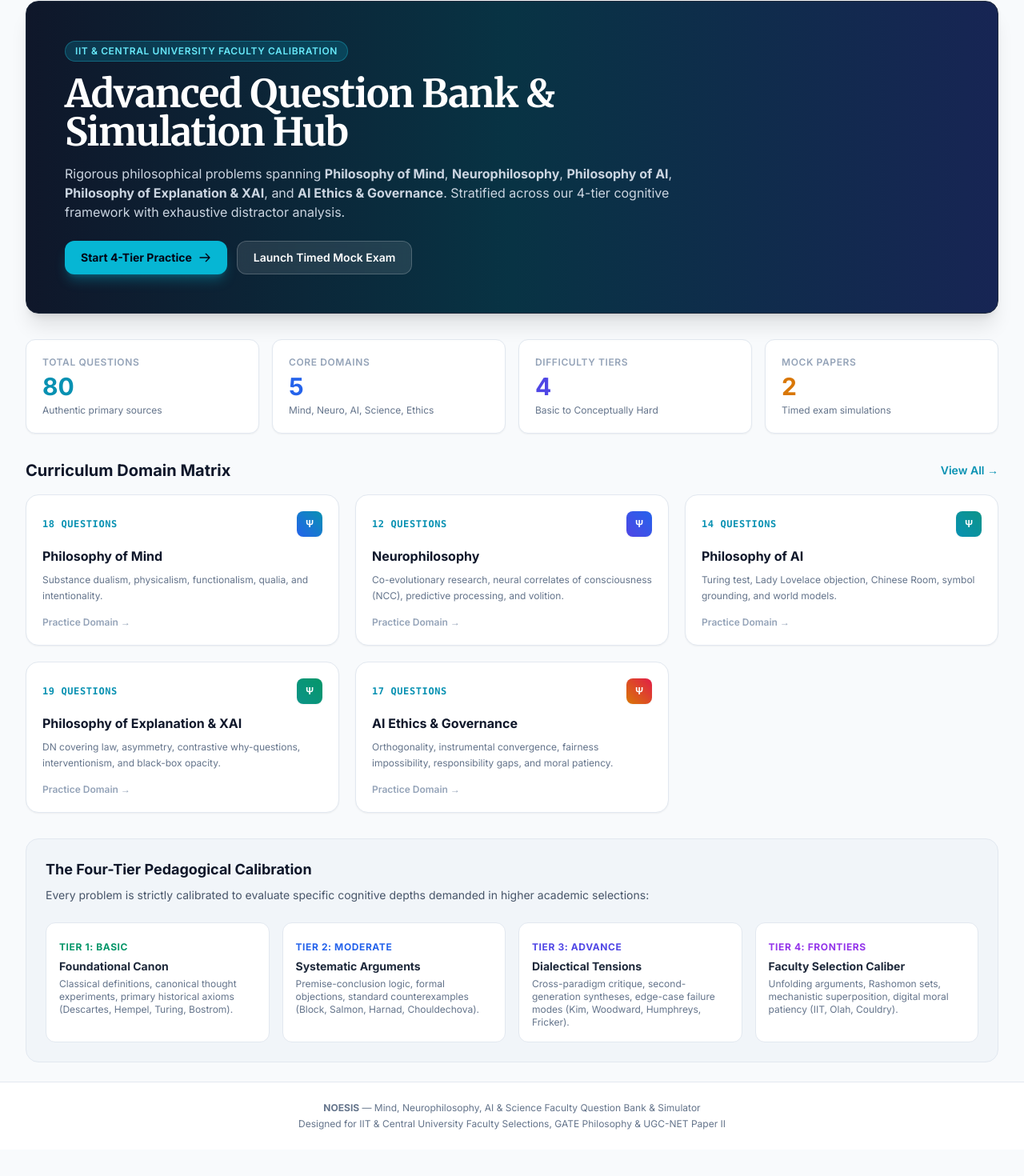
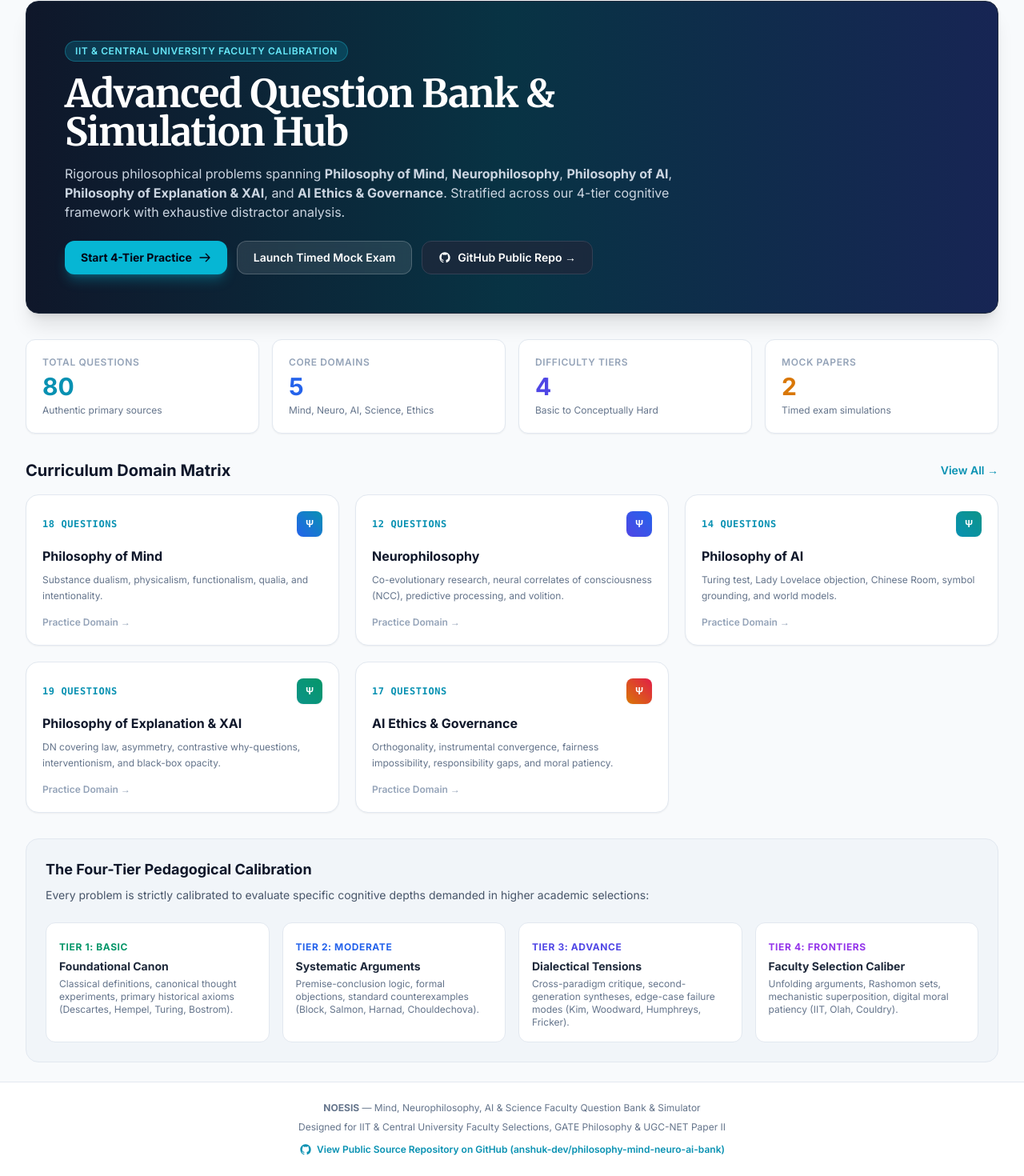
Before and after one commit to anshuk-dev/philosophy-mind-neuro-ai-bank, a plain HTML site: page index.html in a window 1280 px wide. Shown: the part 88-1558 px from the top of the page at 80% size. Before the commit the page ends 1525 px from the top, so only its background shows below. Drawn offline with nearby package versions, Linux system fonts and the light colour scheme.

Commit message:
Add prominent GitHub public repository links across navbar, hero, drawer, and footer

```diff
--- a/index.html
+++ b/index.html
@@ -109,6 +109,12 @@
 
         <!-- Right Controls -->
         <div class="flex items-center space-x-2">
+          <!-- GitHub Link Button -->
+          <a href="https://github.com/anshuk-dev/philosophy-mind-neuro-ai-bank" target="_blank" rel="noopener noreferrer" class="p-2 rounded-lg text-slate-600 hover:text-slate-900 dark:text-slate-300 dark:hover:text-white hover:bg-slate-100 dark:hover:bg-slate-800 transition-colors flex items-center space-x-1.5" title="View Public GitHub Repository">
+            <svg class="w-5 h-5" fill="currentColor" viewBox="0 0 24 24"><path fill-rule="evenodd" clip-rule="evenodd" d="M12 2C6.477 2 2 6.484 2 12.017c0 4.425 2.865 8.18 6.839 9.504.5.092.682-.217.682-.483 0-.237-.008-.868-.013-1.703-2.782.605-3.369-1.343-3.369-1.343-.454-1.158-1.11-1.466-1.11-1.466-.908-.62.069-.608.069-.608 1.003.07 1.53 1.032 1.53 1.032.892 1.53 2.341 1.088 2.91.832.092-.647.35-1.088.636-1.338-2.22-.253-4.555-1.113-4.555-4.951 0-1.093.39-1.988 1.029-2.688-.103-.253-.446-1.272.098-2.65 0 0 .84-.27 2.75 1.026A9.564 9.564 0 0112 6.844c.85.004 1.705.115 2.504.337 1.909-1.296 2.747-1.027 2.747-1.027.546 1.379.202 2.398.1 2.651.64.7 1.028 1.595 1.028 2.688 0 3.848-2.339 4.695-4.566 4.943.359.309.678.92.678 1.855 0 1.338-.012 2.419-.012 2.747 0 .268.18.58.688.482A10.019 10.019 0 0022 12.017C22 6.484 17.522 2 12 2z"/></svg>
+            <span class="hidden sm:inline text-xs font-semibold">GitHub</span>
+          </a>
+
           <!-- Dark mode toggle -->
           <button onclick="toggleDarkMode()" class="p-2 rounded-lg text-slate-500 hover:text-slate-700 dark:text-slate-400 dark:hover:text-slate-200 hover:bg-slate-100 dark:hover:bg-slate-800 transition-colors" title="Toggle theme">
             <svg id="theme-icon-sun" class="w-5 h-5 hidden" fill="none" stroke="currentColor" viewBox="0 0 24 24"><path stroke-linecap="round" stroke-linejoin="round" stroke-width="2" d="M12 3v1m0 16v1m9-9h-1M4 9h-1m15.364 6.364l-.707-.707M6.343 6.343l-.707-.707m12.728 0l-.707.707M6.343 17.657l-.707.707M16 12a4 4 0 11-8 0 4 4 0 018 0z"></path></svg>
@@ -130,6 +136,10 @@
       <button onclick="navigate('mocks'); toggleMobileMenu()" class="block w-full text-left px-3 py-2 rounded-lg text-base font-medium text-slate-700 dark:text-slate-200 hover:bg-slate-100 dark:hover:bg-slate-800">Mock Simulator</button>
       <button onclick="navigate('search'); toggleMobileMenu()" class="block w-full text-left px-3 py-2 rounded-lg text-base font-medium text-slate-700 dark:text-slate-200 hover:bg-slate-100 dark:hover:bg-slate-800">Search Bank</button>
       <button onclick="navigate('bookmarks'); toggleMobileMenu()" class="block w-full text-left px-3 py-2 rounded-lg text-base font-medium text-slate-700 dark:text-slate-200 hover:bg-slate-100 dark:hover:bg-slate-800">Saved Bookmarks</button>
+      <a href="https://github.com/anshuk-dev/philosophy-mind-neuro-ai-bank" target="_blank" rel="noopener noreferrer" class="flex items-center space-x-2 px-3 py-2 rounded-lg text-base font-medium text-cyan-600 dark:text-cyan-400 hover:bg-slate-100 dark:hover:bg-slate-800">
+        <svg class="w-5 h-5" fill="currentColor" viewBox="0 0 24 24"><path fill-rule="evenodd" clip-rule="evenodd" d="M12 2C6.477 2 2 6.484 2 12.017c0 4.425 2.865 8.18 6.839 9.504.5.092.682-.217.682-.483 0-.237-.008-.868-.013-1.703-2.782.605-3.369-1.343-3.369-1.343-.454-1.158-1.11-1.466-1.11-1.466-.908-.62.069-.608.069-.608 1.003.07 1.53 1.032 1.53 1.032.892 1.53 2.341 1.088 2.91.832.092-.647.35-1.088.636-1.338-2.22-.253-4.555-1.113-4.555-4.951 0-1.093.39-1.988 1.029-2.688-.103-.253-.446-1.272.098-2.65 0 0 .84-.27 2.75 1.026A9.564 9.564 0 0112 6.844c.85.004 1.705.115 2.504.337 1.909-1.296 2.747-1.027 2.747-1.027.546 1.379.202 2.398.1 2.651.64.7 1.028 1.595 1.028 2.688 0 3.848-2.339 4.695-4.566 4.943.359.309.678.92.678 1.855 0 1.338-.012 2.419-.012 2.747 0 .268.18.58.688.482A10.019 10.019 0 0022 12.017C22 6.484 17.522 2 12 2z"/></svg>
+        <span>GitHub Public Repository &rarr;</span>
+      </a>
     </div>
   </header>
 
@@ -158,6 +168,10 @@
             <button onclick="navigate('mocks')" class="px-5 py-2.5 rounded-xl bg-white/10 hover:bg-white/20 text-white font-semibold text-sm backdrop-blur transition-all border border-white/20">
               Launch Timed Mock Exam
             </button>
+            <a href="https://github.com/anshuk-dev/philosophy-mind-neuro-ai-bank" target="_blank" rel="noopener noreferrer" class="px-5 py-2.5 rounded-xl bg-slate-800/80 hover:bg-slate-700 text-white font-semibold text-sm backdrop-blur transition-all border border-slate-700 flex items-center space-x-2">
+              <svg class="w-4 h-4" fill="currentColor" viewBox="0 0 24 24"><path fill-rule="evenodd" clip-rule="evenodd" d="M12 2C6.477 2 2 6.484 2 12.017c0 4.425 2.865 8.18 6.839 9.504.5.092.682-.217.682-.483 0-.237-.008-.868-.013-1.703-2.782.605-3.369-1.343-3.369-1.343-.454-1.158-1.11-1.466-1.11-1.466-.908-.62.069-.608.069-.608 1.003.07 1.53 1.032 1.53 1.032.892 1.53 2.341 1.088 2.91.832.092-.647.35-1.088.636-1.338-2.22-.253-4.555-1.113-4.555-4.951 0-1.093.39-1.988 1.029-2.688-.103-.253-.446-1.272.098-2.65 0 0 .84-.27 2.75 1.026A9.564 9.564 0 0112 6.844c.85.004 1.705.115 2.504.337 1.909-1.296 2.747-1.027 2.747-1.027.546 1.379.202 2.398.1 2.651.64.7 1.028 1.595 1.028 2.688 0 3.848-2.339 4.695-4.566 4.943.359.309.678.92.678 1.855 0 1.338-.012 2.419-.012 2.747 0 .268.18.58.688.482A10.019 10.019 0 0022 12.017C22 6.484 17.522 2 12 2z"/></svg>
+              <span>GitHub Public Repo &rarr;</span>
+            </a>
           </div>
         </div>
       </div>
@@ -510,9 +524,15 @@
 
   <!-- FOOTER -->
   <footer class="mt-auto border-t border-slate-200 dark:border-slate-800 bg-white dark:bg-slate-900 py-6 text-center text-xs text-slate-500 dark:text-slate-400">
-    <div class="max-w-7xl mx-auto px-4 space-y-1">
+    <div class="max-w-7xl mx-auto px-4 space-y-2">
       <div><strong>NOESIS</strong> — Mind, Neurophilosophy, AI & Science Faculty Question Bank & Simulator</div>
       <div>Designed for IIT & Central University Faculty Selections, GATE Philosophy & UGC-NET Paper II</div>
+      <div class="pt-1">
+        <a href="https://github.com/anshuk-dev/philosophy-mind-neuro-ai-bank" target="_blank" rel="noopener noreferrer" class="inline-flex items-center space-x-1.5 text-cyan-600 dark:text-cyan-400 font-semibold hover:underline">
+          <svg class="w-4 h-4" fill="currentColor" viewBox="0 0 24 24"><path fill-rule="evenodd" clip-rule="evenodd" d="M12 2C6.477 2 2 6.484 2 12.017c0 4.425 2.865 8.18 6.839 9.504.5.092.682-.217.682-.483 0-.237-.008-.868-.013-1.703-2.782.605-3.369-1.343-3.369-1.343-.454-1.158-1.11-1.466-1.11-1.466-.908-.62.069-.608.069-.608 1.003.07 1.53 1.032 1.53 1.032.892 1.53 2.341 1.088 2.91.832.092-.647.35-1.088.636-1.338-2.22-.253-4.555-1.113-4.555-4.951 0-1.093.39-1.988 1.029-2.688-.103-.253-.446-1.272.098-2.65 0 0 .84-.27 2.75 1.026A9.564 9.564 0 0112 6.844c.85.004 1.705.115 2.504.337 1.909-1.296 2.747-1.027 2.747-1.027.546 1.379.202 2.398.1 2.651.64.7 1.028 1.595 1.028 2.688 0 3.848-2.339 4.695-4.566 4.943.359.309.678.92.678 1.855 0 1.338-.012 2.419-.012 2.747 0 .268.18.58.688.482A10.019 10.019 0 0022 12.017C22 6.484 17.522 2 12 2z"/></svg>
+          <span>View Public Source Repository on GitHub (anshuk-dev/philosophy-mind-neuro-ai-bank)</span>
+        </a>
+      </div>
     </div>
   </footer>
 
```
